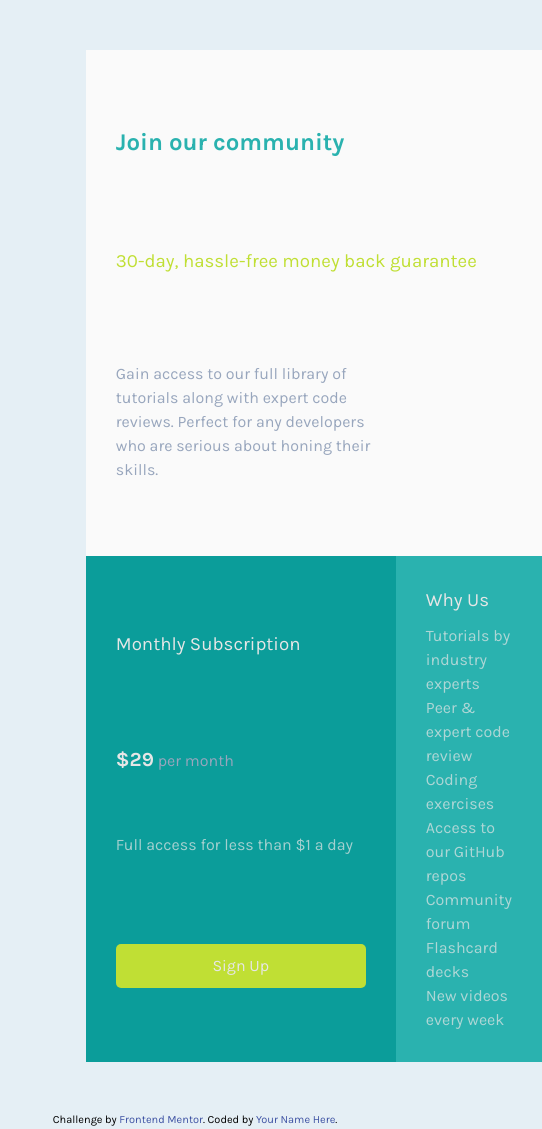
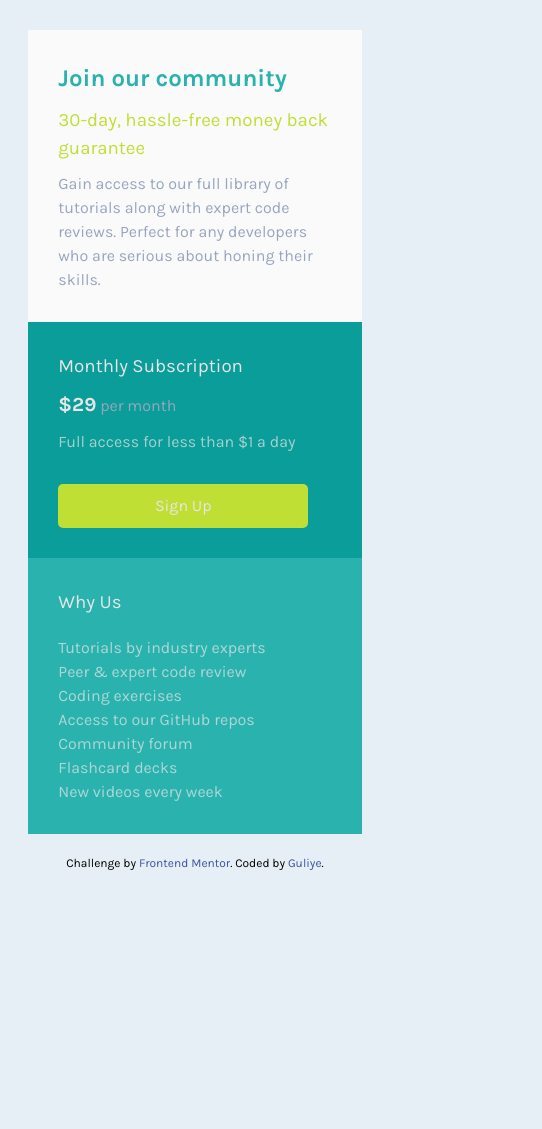
Before and after one commit to guliye91/single-price-grid-component, a plain HTML site: page index.html in a window 390 px wide. Shown: the whole page, 542 px wide, since content can reach past the window. After the commit the page ends 872 px from the top, so only its background shows below. Drawn offline with Linux system fonts and the light colour scheme.

Commit message:
added media queries

```diff
--- a/index.html
+++ b/index.html
@@ -37,7 +37,7 @@
   <footer>
     <p class="attribution">
       Challenge by <a href="https://www.frontendmentor.io?ref=challenge" target="_blank">Frontend Mentor</a>.
-      Coded by <a href="#">Your Name Here</a>.
+      Coded by <a href="https://github.com/guliye91">Guliye</a>.
     </p>
   </footer>
 </body>
--- a/style.css
+++ b/style.css
@@ -51,7 +51,7 @@ a{
     font-weight: 400;
 }
 .intro p{
-    width: 70%;
+    width: 100%;
     font-weight: 400;
     color: hsl(218, 22%, 67%);
 }
@@ -97,8 +97,92 @@ span{
     color: hsl(218, 22%, 67%);
 }
 .attribution {
-    font-size: 11px; text-align: center;
-    margin-top: 100px;
+    font-size: 12px;
+    text-align: center;
+    margin-top: 50px;
 }
 .attribution a {
-     color: hsl(228, 45%, 44%); }
+     color: hsl(228, 45%, 44%);
+ }
+ @media screen and (max-width: 1024px){
+     body{
+         max-width: 90%;
+     }
+    .container{
+        width: 85%;
+        margin: 0 auto;
+        display: grid;
+        grid-template-columns: repeat(2, 1fr);
+        grid-auto-rows: auto;
+        transform: translateY(50px);
+    }
+    .intro h1, h3{
+        margin-bottom: 10px;
+    }
+    .intro p{
+        width: 100%;
+        font-weight: 400;
+        color: hsl(218, 22%, 67%);
+    }
+ }
+ @media screen and (max-width: 768px){
+    .container{
+        width: 100%;
+        margin: 0 auto;
+        display: grid;
+        grid-template-columns: repeat(2, 1fr);
+        grid-auto-rows: auto;
+        transform: translateY(30px);
+    }
+    .intro p{
+        width: 90%;
+        font-weight: 400;
+        color: hsl(218, 22%, 67%);
+    }
+ }
+ @media screen and (max-width: 600px){
+    .container{
+        width: 95%;
+        margin: 0 auto;
+        display: grid;
+        grid-template-columns: 100%;
+        grid-auto-rows: auto;
+        transform: translateY(30px);
+    }
+    .intro{
+        grid-row: 1 /span 1;
+        grid-column: 1 /span 1;
+    }
+    .intro p{
+        width: 100%;
+        font-weight: 400;
+        color: hsl(218, 22%, 67%);
+    }
+    .subscription{
+        grid-row: 2 / span 1;
+        grid-column: 1 / span 1;
+    }
+    .why-us{
+        grid-row: 3 / span 1;
+        grid-column: 1 /span 1;
+    }
+    .subscription #full{
+        margin: 10px 0 30px;
+        opacity: 70%;
+    }
+ }
+ @media screen and (max-width: 375px){
+    .container{
+        width: 100%;
+        margin: 0;
+        display: grid;
+        grid-template-columns: 100%;
+        grid-auto-rows: auto;
+        transform: translateY(30px);
+    }
+    .btn{
+        background-color: hsl(71, 73%, 54%);
+        padding: 10px 5px;
+        width: 100%;
+    }
+ }
```
